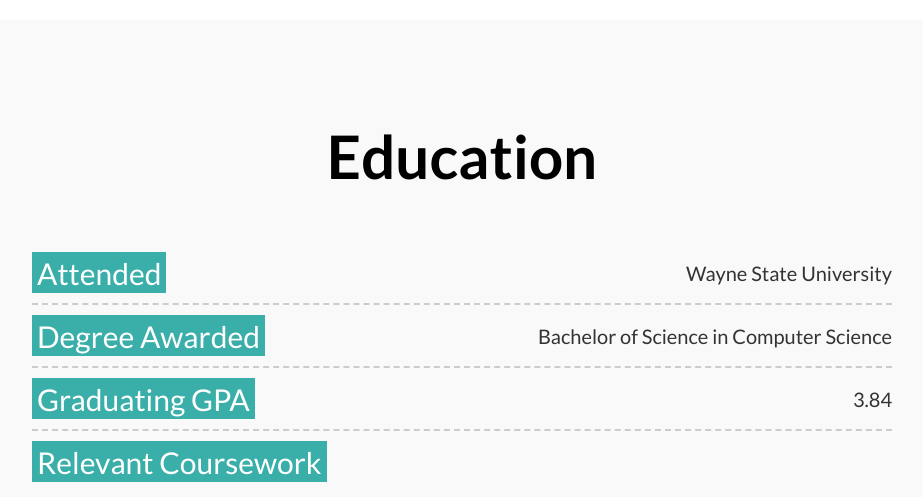
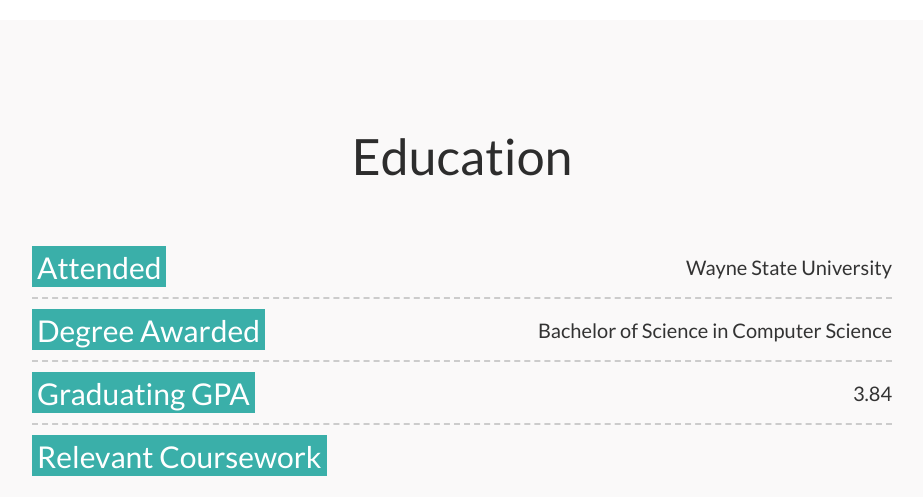
Before and after one commit to dettloffd/portfolio, a website: page index.html in a window 1280 px wide. Shown: the part 800-1297 px from the top of the page, without its empty margins (178-1101 px from the left). Drawn offline with nearby package versions, Linux system fonts and the light colour scheme; no server answers.

Commit message:
Font change

```diff
--- a/sass/main.scss
+++ b/sass/main.scss
@@ -133,7 +133,9 @@
 }
 
 .header-primary{
-    font-size: 6rem;
+    font-size: 5rem;
+    color: #2d2d2d;
+    font-weight: 400;
     @include respond(phone){
         font-size: 3rem;
         max-width: 50%;
```
Also changed, not shown: sass/main.css, 1 other file.
